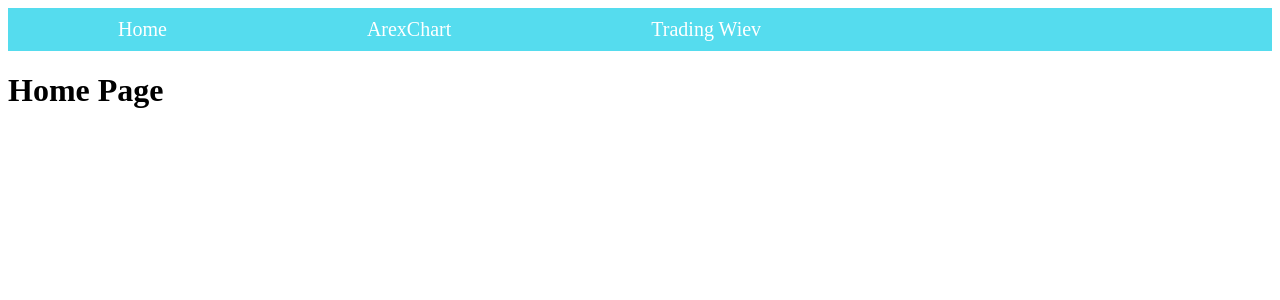
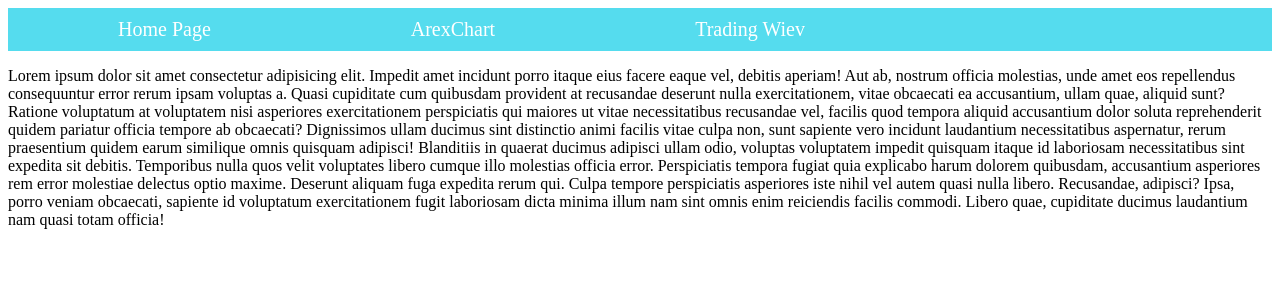
Before and after one commit to KenjayevObid/Trading-statistika, a React (Create React App) app: page / in a window 1280 px wide. Shown: the top 300 px of the page. Built offline with nearby package versions, Linux system fonts and the light colour scheme.

Commit message:
navbar added

```diff
--- a/src/App.js
+++ b/src/App.js
@@ -2,6 +2,7 @@ import { BrowserRouter as Router, Routes, Route } from 'react-router-dom';
 import TradingWiev from "./Trading";
 import Navbar from "./Navbar";
 import ArexCharts from "./ArexCarts";
+import Home from './Home';
 
 
 function App() {
@@ -10,7 +11,7 @@ function App() {
       <Router>
       <Navbar />
         <Routes>
-          <Route path="/" element={<h1>Home Page</h1>} />
+          <Route path="/" element={< Home />} />
           <Route path="/arexchart" element={<ArexCharts/>} />
           <Route path="/tradingwiev" element={<TradingWiev/>} />
         </Routes>
--- /dev/null
+++ b/src/Home.jsx
@@ -0,0 +1,35 @@
+import React from "react";
+
+const Home = () => {
+  return (
+    <div>
+      <p>
+        Lorem ipsum dolor sit amet consectetur adipisicing elit. Impedit amet
+        incidunt porro itaque eius facere eaque vel, debitis aperiam! Aut ab,
+        nostrum officia molestias, unde amet eos repellendus consequuntur error
+        rerum ipsam voluptas a. Quasi cupiditate cum quibusdam provident at
+        recusandae deserunt nulla exercitationem, vitae obcaecati ea
+        accusantium, ullam quae, aliquid sunt? Ratione voluptatum at voluptatem
+        nisi asperiores exercitationem perspiciatis qui maiores ut vitae
+        necessitatibus recusandae vel, facilis quod tempora aliquid accusantium
+        dolor soluta reprehenderit quidem pariatur officia tempore ab obcaecati?
+        Dignissimos ullam ducimus sint distinctio animi facilis vitae culpa non,
+        sunt sapiente vero incidunt laudantium necessitatibus aspernatur, rerum
+        praesentium quidem earum similique omnis quisquam adipisci! Blanditiis
+        in quaerat ducimus adipisci ullam odio, voluptas voluptatem impedit
+        quisquam itaque id laboriosam necessitatibus sint expedita sit debitis.
+        Temporibus nulla quos velit voluptates libero cumque illo molestias
+        officia error. Perspiciatis tempora fugiat quia explicabo harum dolorem
+        quibusdam, accusantium asperiores rem error molestiae delectus optio
+        maxime. Deserunt aliquam fuga expedita rerum qui. Culpa tempore
+        perspiciatis asperiores iste nihil vel autem quasi nulla libero.
+        Recusandae, adipisci? Ipsa, porro veniam obcaecati, sapiente id
+        voluptatum exercitationem fugit laboriosam dicta minima illum nam sint
+        omnis enim reiciendis facilis commodi. Libero quae, cupiditate ducimus
+        laudantium nam quasi totam officia!
+      </p>
+    </div>
+  );
+};
+
+export default Home;
--- a/src/Navbar.jsx
+++ b/src/Navbar.jsx
@@ -9,7 +9,7 @@ const Navbar = () => {
     <nav className="navbar">
       <ul className="navbar-nav">
         <li className="nav-item">
-          <Link to="/" className="nav-link">Home</Link>
+          <Link to="/" className="nav-link">Home Page</Link>
         </li>
         <li className="nav-item">
           <Link to="/arexchart" className="nav-link">ArexChart</Link>
```
